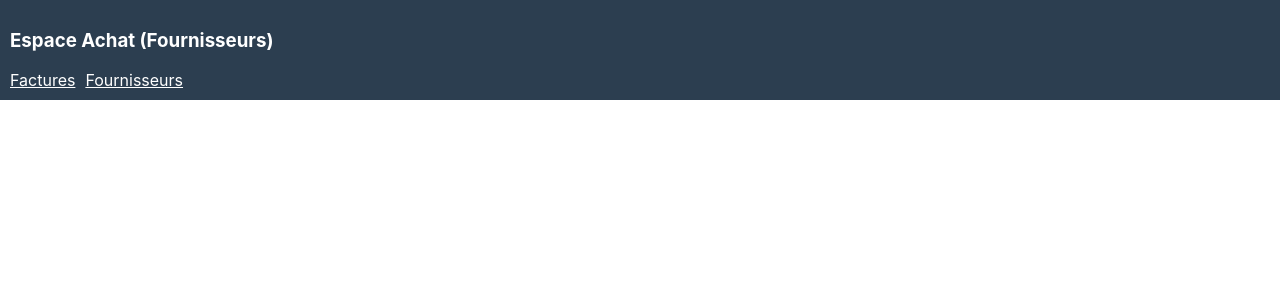
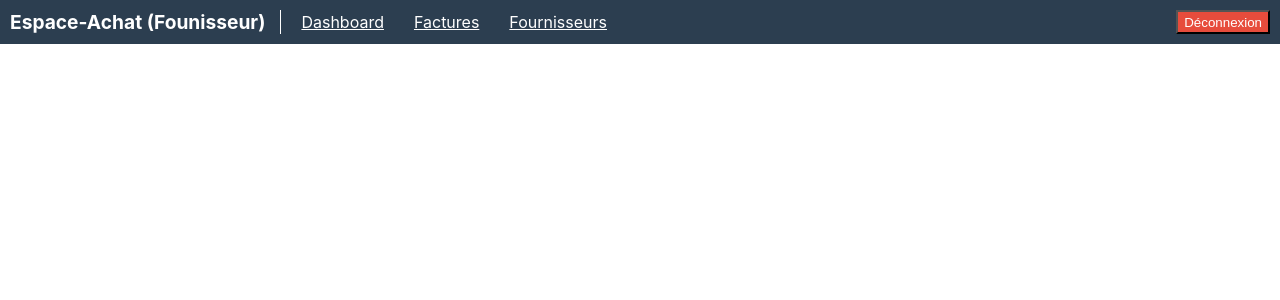
Before and after one commit to xdevsoftware7-prog/gestionFacturesServiceImmobilier, a React (Create React App) app in the folder frontend-service-facture/: page /achat in a window 1280 px wide. Shown: the top 300 px of the page. Built offline with nearby package versions, Linux system fonts and the light colour scheme; sample sign-in values are in the browser's storage.

Commit message:
Appel de composant NavbarAchat dans le composant LayoutAchat

```diff
--- a/frontend-service-facture/src/layouts/LayoutAchat.js
+++ b/frontend-service-facture/src/layouts/LayoutAchat.js
@@ -1,15 +1,12 @@
 import React from 'react'
 import { Outlet, Link } from 'react-router-dom';
+import NavbarAchat from '../components/NavbarAchat';
 
 
 export default function LayoutAchat() {
   return (
     <div>
-        <nav style={{ background:'#2c3e50', color:'white', padding:'10px' }}>
-            <h3>Espace Achat (Fournisseurs)</h3>
-            <Link to="/achat/factures" style={{color:'white', marginRight:'10px' }}>Factures</Link>
-            <Link to="/achat/fournisseurs" style={{color:'white' }}>Fournisseurs</Link>
-        </nav>
+        <NavbarAchat/>
         <div style={{ padding:'20px' }}>
             <Outlet/>
         </div>
```
